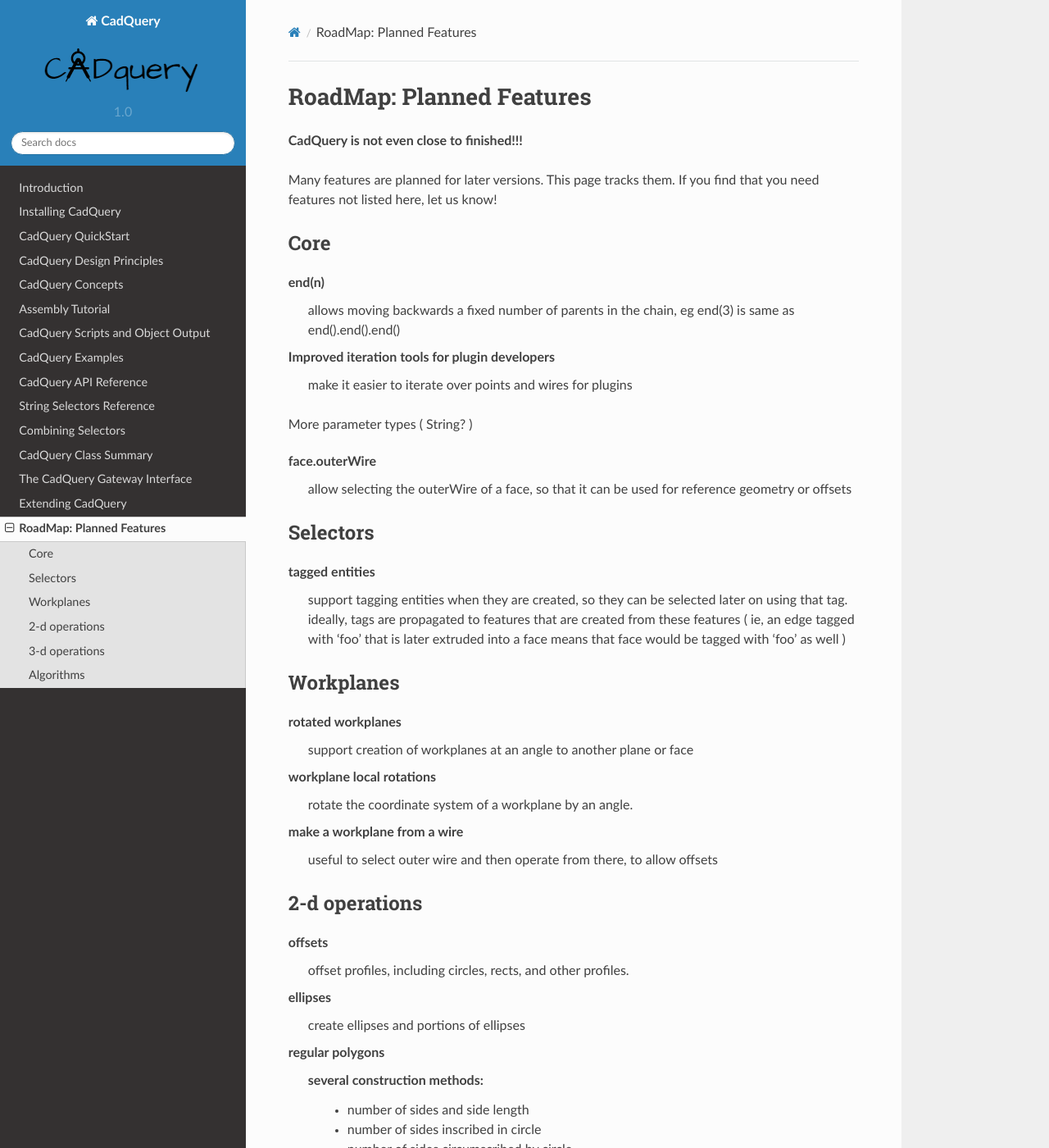
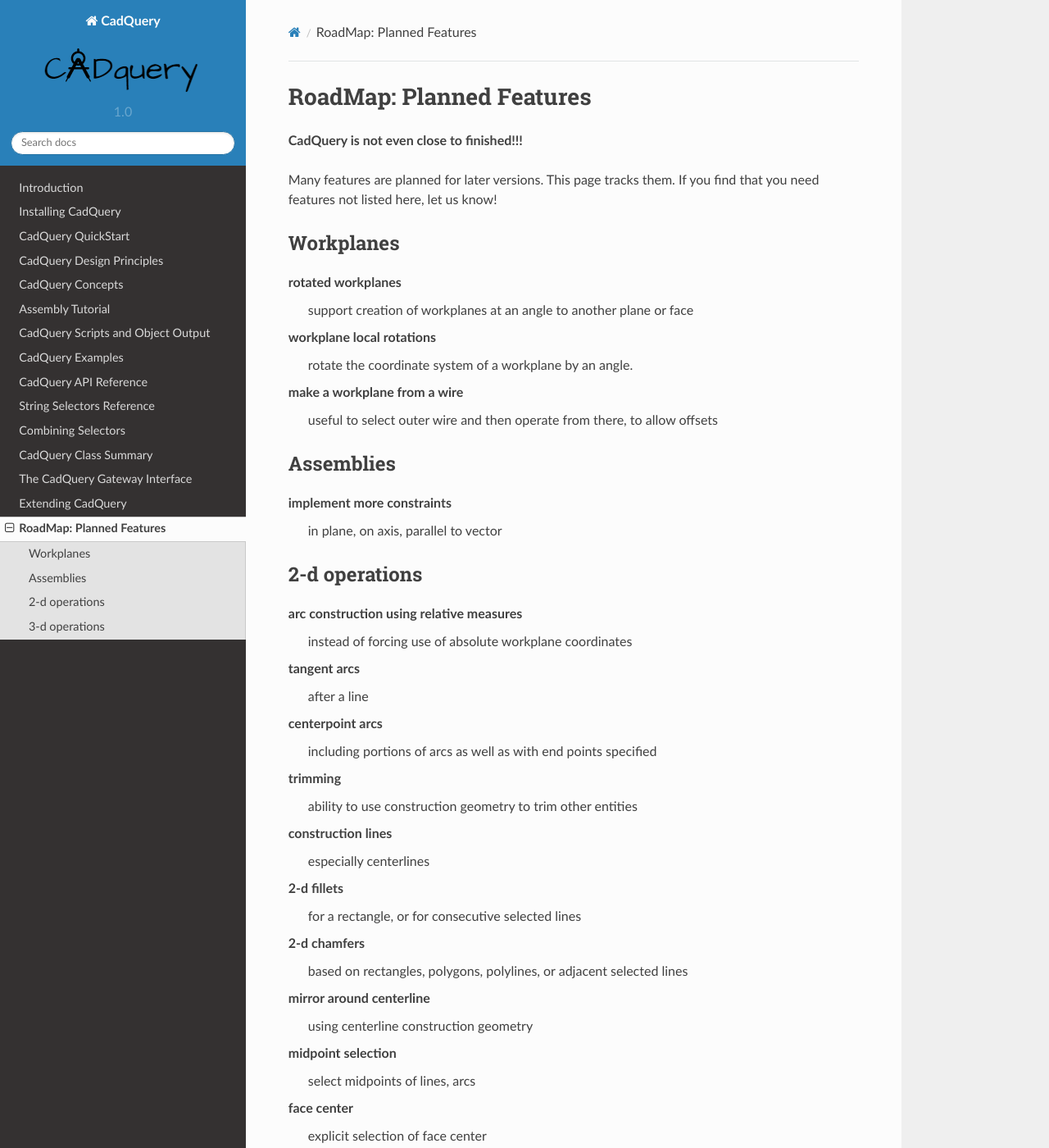
Before and after one commit to CadQuery/cadquery, a Sphinx documentation site: the page built from doc/roadmap.rst, in a window 1280 px wide and 1400 px high. Shown: the whole window at 82% size. Built offline with Sphinx 7.4.7 and the Read the Docs theme 2.0.0, drawn with Linux system fonts in a browser that asks for light colours; some of the changed text lies outside the part shown.

Commit message:
Roadmap cleanup

```diff
--- a/doc/roadmap.rst
+++ b/doc/roadmap.rst
@@ -8,28 +8,6 @@
 
 Many features are planned for later versions.  This page tracks them.  If you find that you need features
 not listed here, let us know!
-
-Core
---------------------
-
-end(n)
-    allows moving backwards a fixed number of parents in the chain, eg end(3) is same as end().end().end()
-
-Improved iteration tools for plugin developers
-    make it easier to iterate over points and wires for plugins
-
-More parameter types ( String? )
-
-face.outerWire
-    allow selecting the outerWire of a face, so that it can be used for reference geometry or offsets
-
-Selectors
---------------------
-
-tagged entities
-    support tagging entities when they are created, so they can be selected later on using that tag.
-    ideally, tags are propagated to features that are created from these features ( ie, an edge tagged with 'foo'
-    that is later extruded into a face means that face would be tagged with 'foo' as well )
 
 
 Workplanes
@@ -44,20 +22,15 @@
 make a workplane from a wire
     useful to select outer wire and then operate from there, to allow offsets
 
+Assemblies
+----------
+
+implement more constraints
+    in plane, on axis, parallel to vector
+
+
 2-d operations
 -------------------
-
-offsets
-    offset profiles, including circles, rects, and other profiles.
-
-ellipses
-    create ellipses and portions of ellipses
-
-regular polygons
-    several construction methods:
-        * number of sides and side length
-        * number of sides inscribed in circle
-        * number of sides circumscribed by circle
 
 arc construction using relative measures
     instead of forcing use of absolute workplane coordinates
@@ -114,10 +87,3 @@
 
 extrude/cut up to surface
     allow a cut or extrude to terminate at another surface, rather than either through all or a fixed distance
-
-
-Algorithms
----------------------
-
-Wire Discretization
-    Sample wires at point interval to improve closet wire computations
```
Also changed, not shown: 1 other file.
